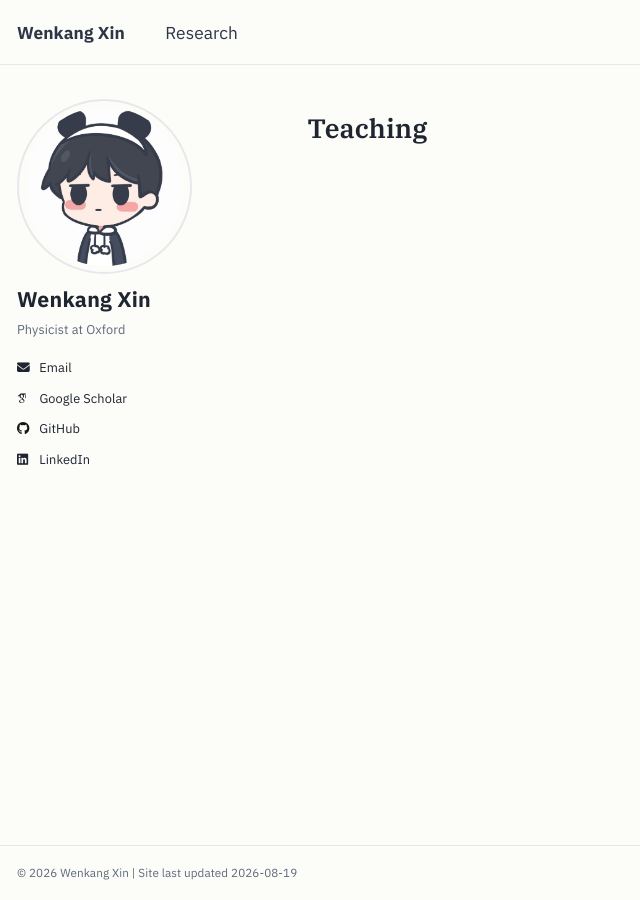
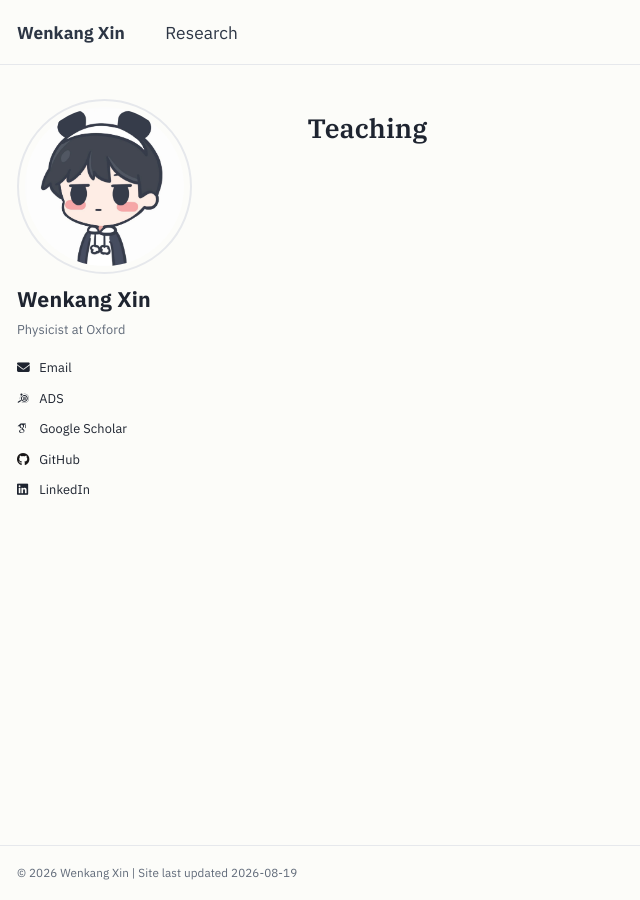
Before and after one commit to Walker-Xin/Walker-Xin.github.io, a Jekyll site: the page built from _pages/teaching.html, in a window 1280 px wide. Shown: the whole page, without its empty margins (0-640 px from the left). Built offline with Jekyll 4.4.1, drawn with Linux system fonts in a browser that asks for light colours; some web fonts are replaced.

Commit message:
update author bar

```diff
--- a/_config.yml
+++ b/_config.yml
@@ -33,6 +33,7 @@ author:
   # cv               : "files/resume.pdf"
 
   # Academic websites
+  ads              : "https://ui.adsabs.harvard.edu/search/q=%3Dauthor%3A%22Xin%2C%20Wenkang%22"
   arxiv            : # URL - Update with the correct link to your profile
   googlescholar    : "https://scholar.google.com/citations?user=_Yy6nb0AAAAJ"
   impactstory      : # URL
--- a/_includes/author-profile.html
+++ b/_includes/author-profile.html
@@ -62,6 +62,9 @@
       {% endif %}
 
       <!-- Font Awesome and Academicons icons / Academic websites -->
+      {% if author.ads %}
+        <li><a href="{{ author.ads }}"><i class="ai ai-ads ai-fw icon-pad-right" aria-hidden="true"></i>ADS</a></li>
+      {% endif %}
       {% if author.arxiv %}
         <li><a href="{{ author.arxiv }}"><i class="ai ai-arxiv ai-fw icon-pad-right"></i>arXiv</a></li>
       {% endif %}
```
Also changed, not shown: AGENTS.md (added, +7 -0 lines).
